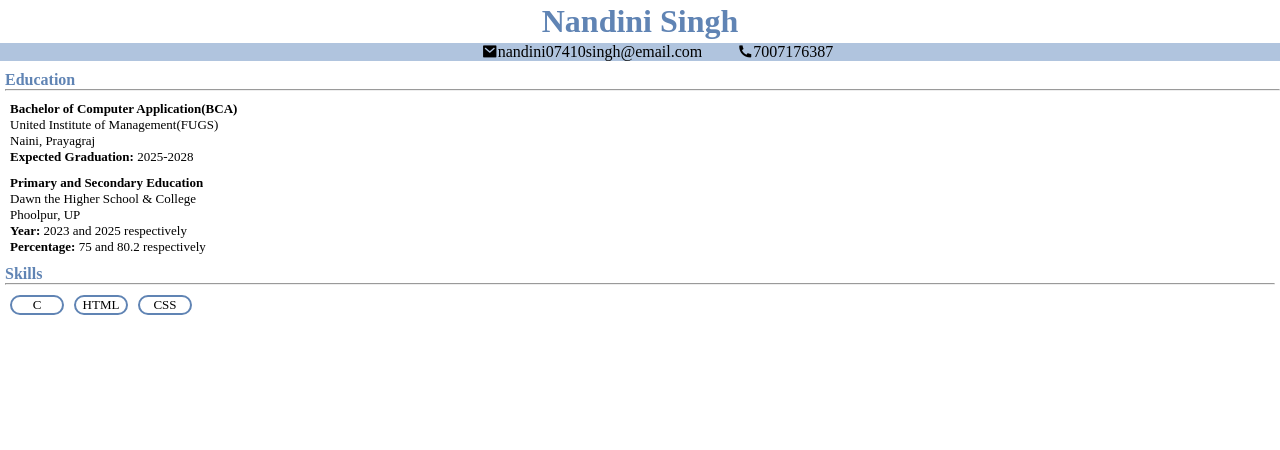
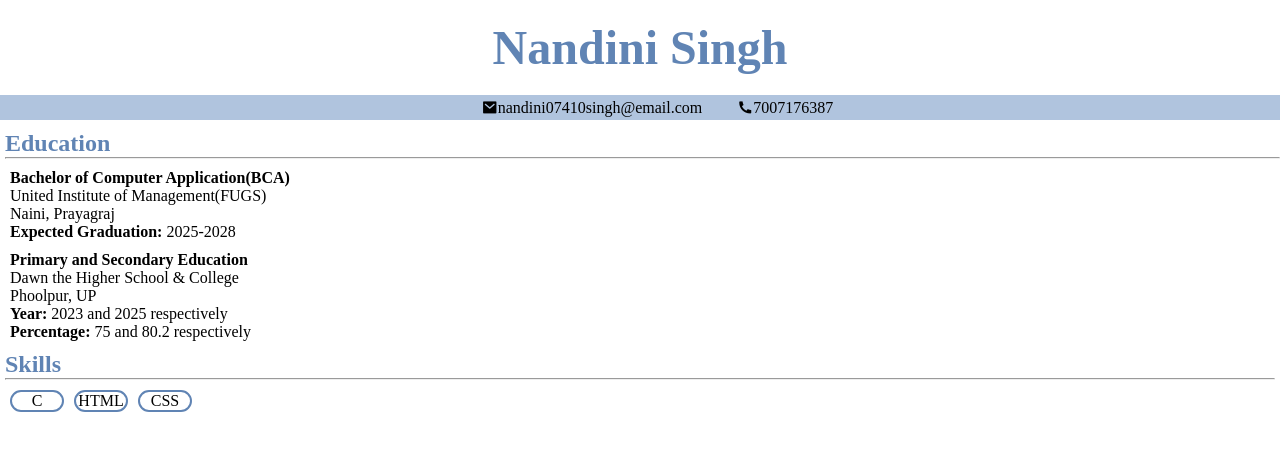
Before and after one commit to nandini07410singh-cloud/My-Repo, a plain HTML site: page index.html in a window 1280 px wide. Drawn offline with nearby package versions, Linux system fonts and the light colour scheme.

Commit message:
Add files via upload

```diff
--- a/style.css
+++ b/style.css
@@ -6,14 +6,15 @@ header{
     height: 5%;
     color: rgb(96, 132, 180);
     text-align: center;
-    margin: 3px;
+    font-size: x-large;
+    margin: 20px;
 }
 .heading{
-    font-size: medium;
+    font-size: x-large;
     color: rgb(96, 132, 180);
 }
 #box1{
-    height: 4%;
+    height: 25px;
     background-color: lightsteelblue;
     display: flex;
     align-items: center;
@@ -23,7 +24,7 @@ header{
     margin-left: 35px;
 }
 .contant{
-    font-size: small;
+    font-size: medium;
 }
 #box2 div{
     margin: 10px 0px 10px 5px;
```
